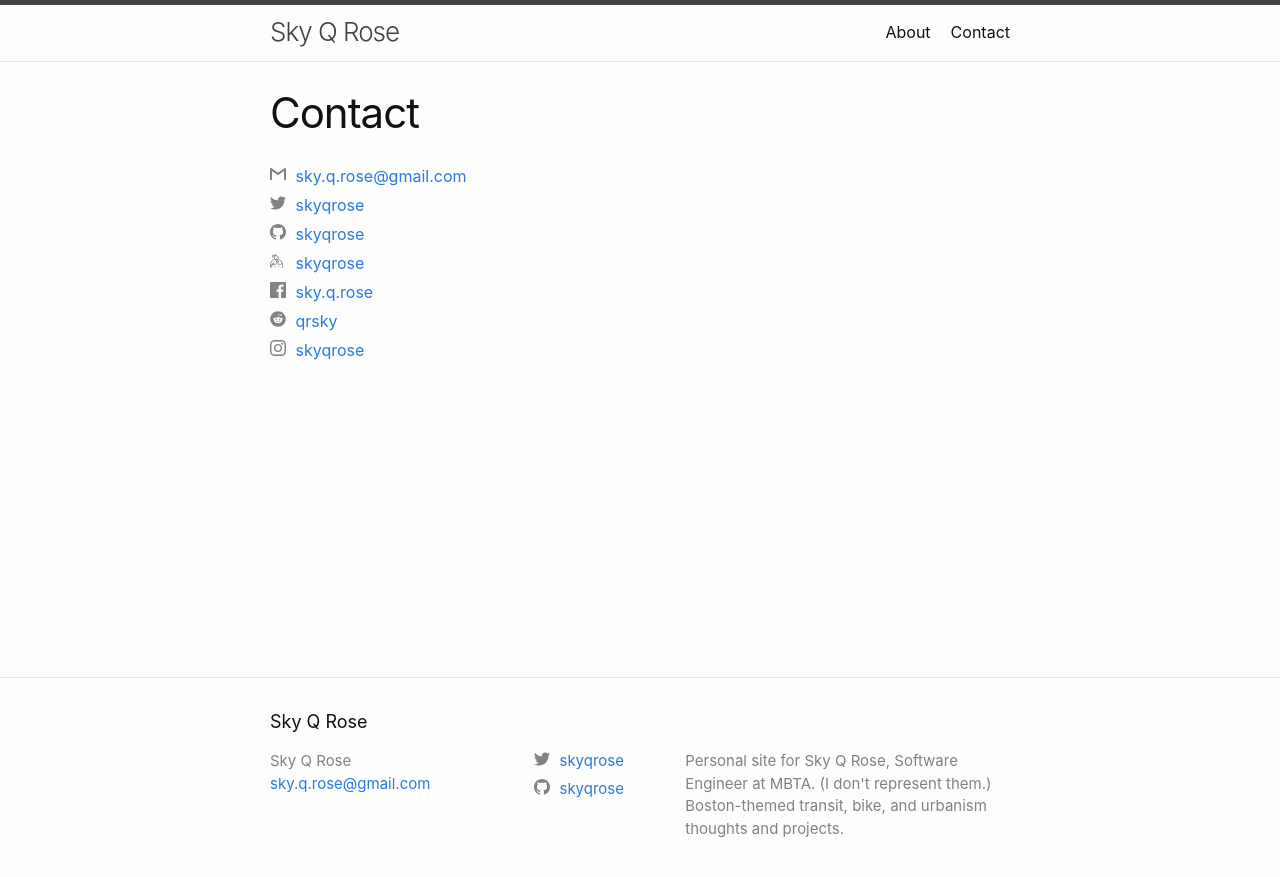
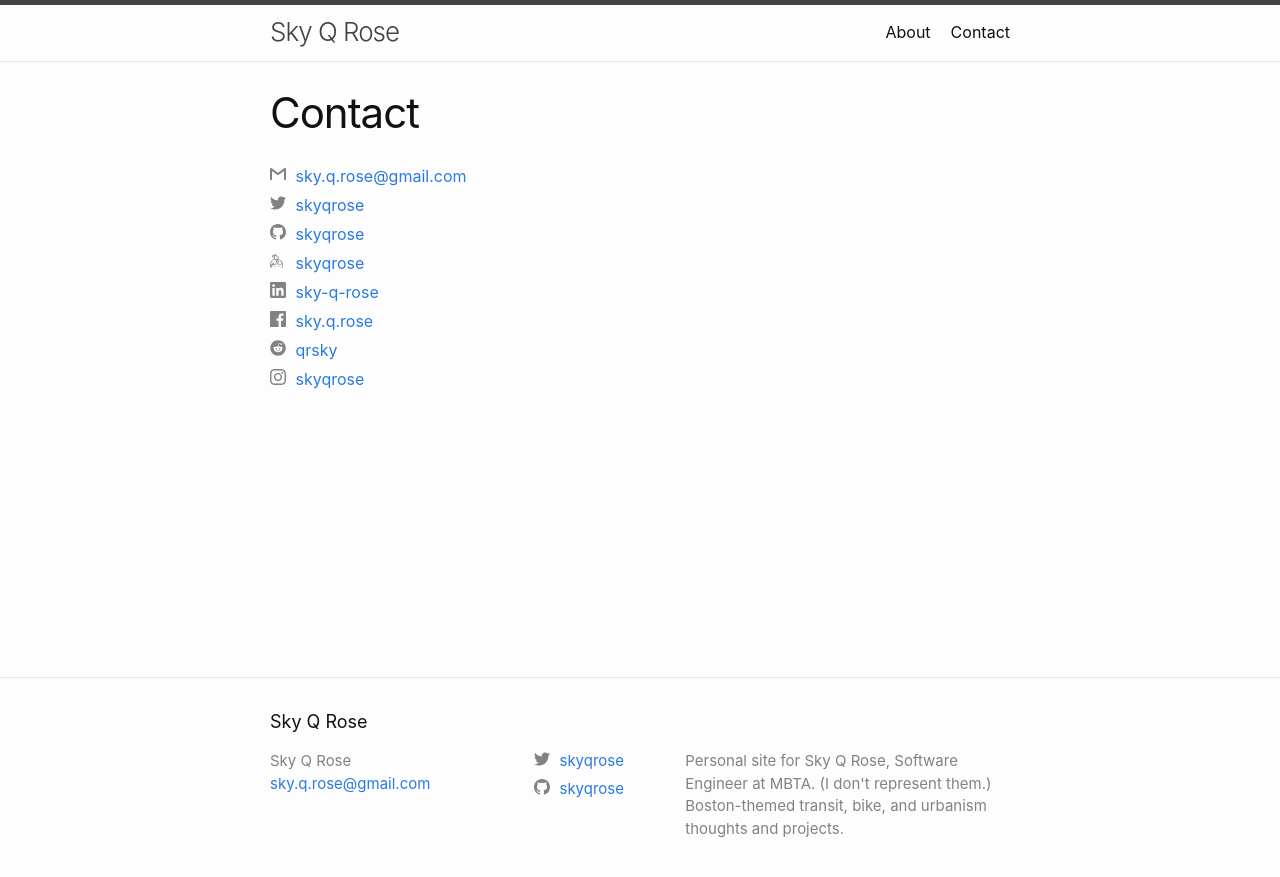
Before and after one commit to skyqrose/skyqrose, a Jekyll site: the page built from contact.html, in a window 1280 px wide. Shown: the top 877 px of the page. Built offline with Jekyll 4.4.1, drawn with Linux system fonts in a browser that asks for light colours.

Commit message:
add linkedin to contact

```diff
--- a/contact.html
+++ b/contact.html
@@ -17,6 +17,9 @@ permalink: /contact
     {% include social.html icon="keybase" url="https://keybase.io/" username="skyqrose" %}
   </li>
   <li>
+    {% include social.html icon="linkedin" url="https://www.linkedin.com/in/" username="sky-q-rose" %}
+  </li>
+  <li>
     {% include social.html icon="facebook" url="https://facebook.com/" username="sky.q.rose" %}
   </li>
   <li>
```
